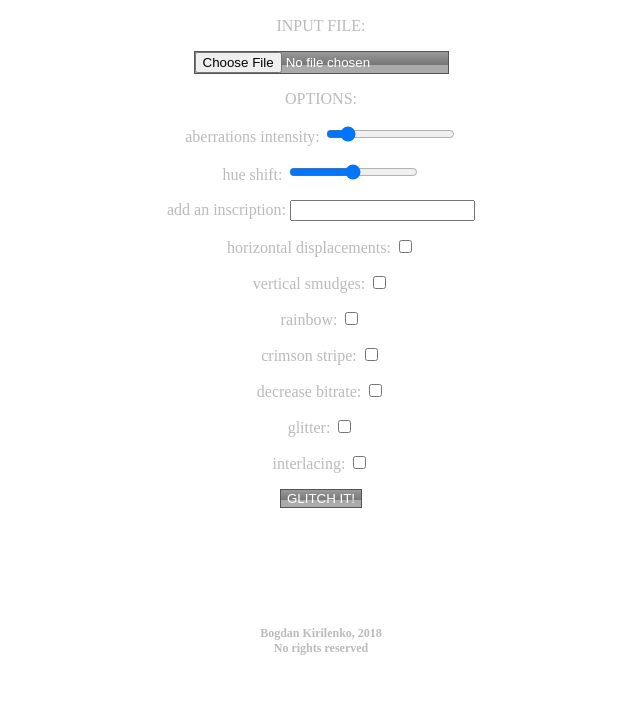
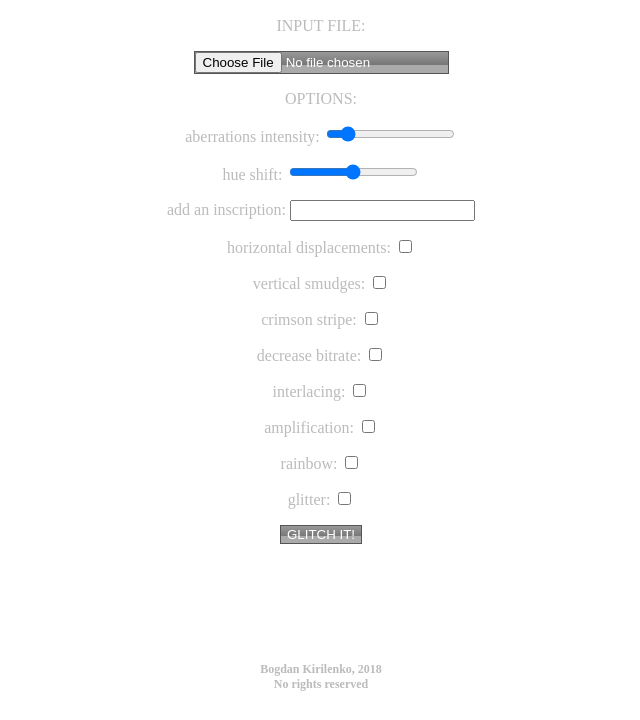
Before and after one commit to kirilenkobm/gleitzsch, a Flask app: page / in a window 1280 px wide. Shown: the part 150-870 px from the top of the page, without its empty margins (319-959 px from the left). Before the commit the page ends 805 px from the top, so only its background shows below. Run offline with Flask 2, Linux system fonts and the light colour scheme.

Commit message:
add amplify, improved interlacing

```diff
--- a/gleitzsch.py
+++ b/gleitzsch.py
@@ -225,8 +225,9 @@ def main():
         else:
             text_layer = make_text(args.text, args.text_font)
             text_h, text_w, _ = text_layer.shape
-            new_text_w = int(shape[1] / 1.5)
-            print(new_text_w)
+            max_text_w = int(shape[1] / 1.5)
+            new_text_w = len(args.text) * 55
+            new_text_w = max_text_w if new_text_w > max_text_w else new_text_w
             w_kt = text_w / new_text_w
             new_text_h = int(text_h / w_kt)
             text_layer = tf.resize(text_layer, (new_text_h, new_text_w))
--- a/modules/filters.py
+++ b/modules/filters.py
@@ -236,7 +236,7 @@ def interlace(im, zero_prob=0.9):
 
     for num, i in enumerate(range(0, w, coeff)):
         row = im[i: i + coeff + 1, :, :]
-        row = row / 1.05 if num % 2 == 0 else row
+        row = row / 1.35 if num % 2 == 0 else row
         shift_p = np.random.choice(shif_pos, 1, p=shift_probs)[0]
         shift += shift_p
         row = np.roll(a=row, axis=0, shift=shift)  # small part
--- a/templates/start_page.html
+++ b/templates/start_page.html
@@ -39,16 +39,18 @@
                             <input type = "checkbox" name = "hp" value="hp"/></p>
                         <p style="color:#bbbbbb;">vertical smudges:
                             <input type = "checkbox" name = "smudges" value="smudges"/></p>
-                        <p style="color:#bbbbbb;">rainbow:
-                            <input type = "checkbox" name = "rainbow" value="rainbow"/></p>
                         <p style="color:#bbbbbb;">crimson stripe:
                             <input type = "checkbox" name = "crimson" value="crimson"/></p>
                         <p style="color:#bbbbbb;">decrease bitrate:
                             <input type = "checkbox" name = "bitrate" value="bitrate"/></p>
+                        <p style="color:#bbbbbb;">interlacing:
+                            <input type = "checkbox" name = "interlacing" value="interlacing"/></p>
+                        <p style="color:#bbbbbb;">amplification:
+                            <input type = "checkbox" name = "amplification" value="amplification"/></p>
+                        <p style="color:#bbbbbb;">rainbow:
+                            <input type = "checkbox" name = "rainbow" value="rainbow"/></p>
                         <p style="color:#bbbbbb;">glitter:
                             <input type = "checkbox" name = "glitter" value="glitter"/></p>
-                        <p style="color:#bbbbbb;">interlacing:
-                            <input type = "checkbox" name = "interlacing" value="interlacing"/></p>
 
                         <input type="submit" name="okbuttan" value="GLITCH IT!" class="t4">
                 </form>
--- a/views.py
+++ b/views.py
@@ -41,6 +41,7 @@ def glitch_it(input_image, out_file, params, checkbox):
     glitch_cmd = glitch_cmd + " --interlacing" if checkbox["interlacing"] else glitch_cmd
     glitch_cmd = glitch_cmd + " --figures" if checkbox["crimson"] else glitch_cmd
     glitch_cmd = glitch_cmd + " --bitrate 12" if checkbox["bitrate"] else glitch_cmd
+    glitch_cmd = glitch_cmd + " --amplify" if checkbox["amplification"] else glitch_cmd
 
     rc = subprocess.call(glitch_cmd, shell=True)
     print(glitch_cmd)
@@ -105,6 +106,7 @@ def upload_file():
             checkboxes["interlacing"] = True if request.form.getlist("interlacing") else False
             checkboxes["crimson"] = True if request.form.getlist("crimson") else False
             checkboxes["bitrate"] = True if request.form.getlist("bitrate") else False
+            checkboxes["amplification"] = True if request.form.getlist("amplification") else False
 
             params = make_text_params(text_params)
             file.save(in_file)
```
